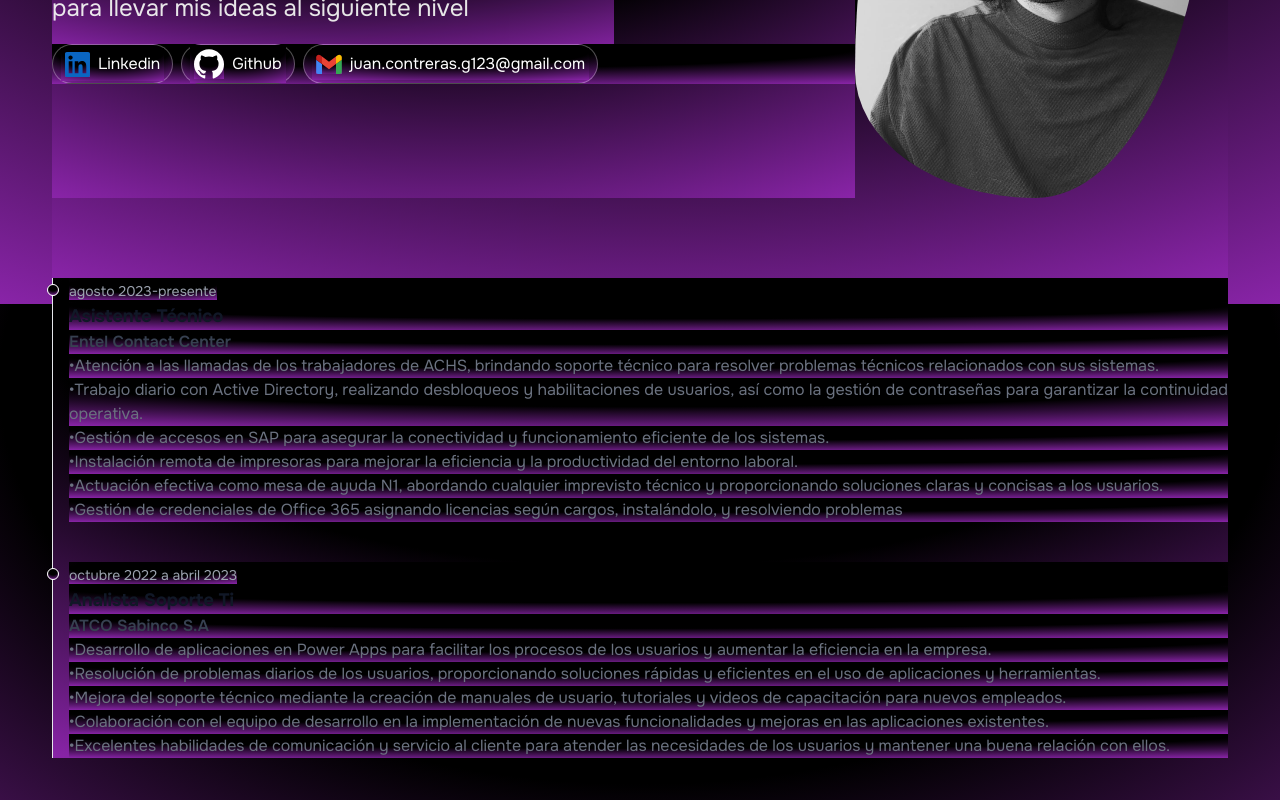
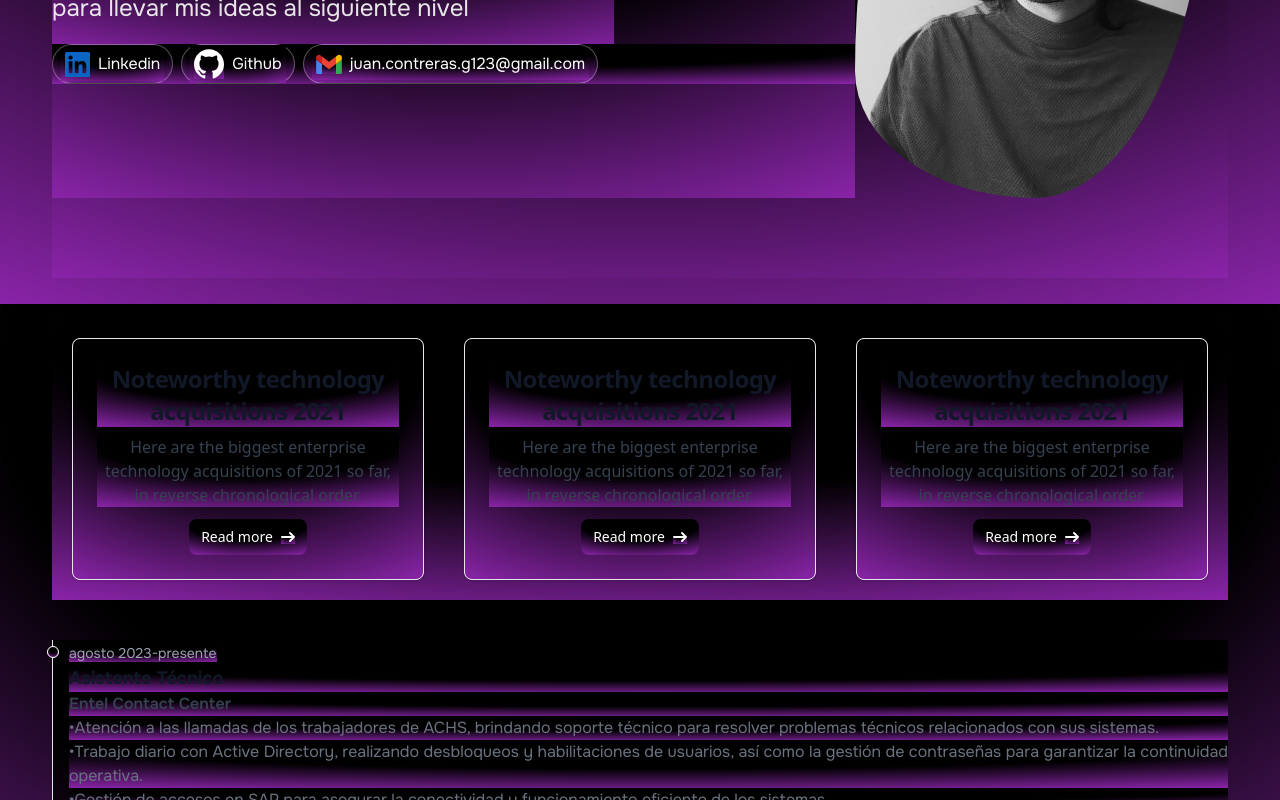
Before and after one commit to JuanContreras11/portafolio-JuanContreras, a React (Vite) app: page / in a window 1280 px wide. Shown: the part 496-1296 px from the top of the page. Built offline with nearby package versions, Linux system fonts and the light colour scheme.

Commit message:
creacion componente proyectos

```diff
--- a/src/App.jsx
+++ b/src/App.jsx
@@ -2,12 +2,14 @@
 import Header from "./components/Header";
 import Experiencia from "./components/Experiencia";
 import Section from "./components/Section";
+import Proyectos from "./components/Proyectos";
 
 function App() {
   return (
     <>
       <Header></Header>
       <Section/>
+      <Proyectos />
       <Experiencia />
       {/* agregar iconos de lenguajes y que aparezcan y desaparezcan */}
     </>
--- /dev/null
+++ b/src/components/Proyectos.jsx
@@ -0,0 +1,108 @@
+import React from "react";
+
+const Proyectos = () => {
+  return (
+    <div className="my-10 p-5 flex gap-10">
+      <div class="max-w-sm p-6 bg-white border border-gray-200 rounded-lg shadow dark:bg-gray-800 dark:border-gray-700">
+        <a href="#">
+          <h5 class="mb-2 text-2xl font-bold tracking-tight text-gray-900 dark:text-white">
+            Noteworthy technology acquisitions 2021
+          </h5>
+        </a>
+        <p class="mb-3 font-normal text-gray-700 dark:text-gray-400">
+          Here are the biggest enterprise technology acquisitions of 2021 so
+          far, in reverse chronological order.
+        </p>
+        <a
+          href="#"
+          class="inline-flex items-center px-3 py-2 text-sm font-medium text-center text-white bg-blue-700 rounded-lg hover:bg-blue-800 focus:ring-4 focus:outline-none focus:ring-blue-300 dark:bg-blue-600 dark:hover:bg-blue-700 dark:focus:ring-blue-800"
+        >
+          Read more
+          <svg
+            class="rtl:rotate-180 w-3.5 h-3.5 ms-2"
+            aria-hidden="true"
+            xmlns="http://www.w3.org/2000/svg"
+            fill="none"
+            viewBox="0 0 14 10"
+          >
+            <path
+              stroke="currentColor"
+              stroke-linecap="round"
+              stroke-linejoin="round"
+              stroke-width="2"
+              d="M1 5h12m0 0L9 1m4 4L9 9"
+            />
+          </svg>
+        </a>
+      </div>
+
+      <div class="max-w-sm p-6 bg-white border border-gray-200 rounded-lg shadow dark:bg-gray-800 dark:border-gray-700">
+        <a href="#">
+          <h5 class="mb-2 text-2xl font-bold tracking-tight text-gray-900 dark:text-white">
+            Noteworthy technology acquisitions 2021
+          </h5>
+        </a>
+        <p class="mb-3 font-normal text-gray-700 dark:text-gray-400">
+          Here are the biggest enterprise technology acquisitions of 2021 so
+          far, in reverse chronological order.
+        </p>
+        <a
+          href="#"
+          class="inline-flex items-center px-3 py-2 text-sm font-medium text-center text-white bg-blue-700 rounded-lg hover:bg-blue-800 focus:ring-4 focus:outline-none focus:ring-blue-300 dark:bg-blue-600 dark:hover:bg-blue-700 dark:focus:ring-blue-800"
+        >
+          Read more
+          <svg
+            class="rtl:rotate-180 w-3.5 h-3.5 ms-2"
+            aria-hidden="true"
+            xmlns="http://www.w3.org/2000/svg"
+            fill="none"
+            viewBox="0 0 14 10"
+          >
+            <path
+              stroke="currentColor"
+              stroke-linecap="round"
+              stroke-linejoin="round"
+              stroke-width="2"
+              d="M1 5h12m0 0L9 1m4 4L9 9"
+            />
+          </svg>
+        </a>
+      </div>
+
+      <div class="max-w-sm p-6 bg-white border border-gray-200 rounded-lg shadow dark:bg-gray-800 dark:border-gray-700">
+        <a href="#">
+          <h5 class="mb-2 text-2xl font-bold tracking-tight text-gray-900 dark:text-white">
+            Noteworthy technology acquisitions 2021
+          </h5>
+        </a>
+        <p class="mb-3 font-normal text-gray-700 dark:text-gray-400">
+          Here are the biggest enterprise technology acquisitions of 2021 so
+          far, in reverse chronological order.
+        </p>
+        <a
+          href="#"
+          class="inline-flex items-center px-3 py-2 text-sm font-medium text-center text-white bg-blue-700 rounded-lg hover:bg-blue-800 focus:ring-4 focus:outline-none focus:ring-blue-300 dark:bg-blue-600 dark:hover:bg-blue-700 dark:focus:ring-blue-800"
+        >
+          Read more
+          <svg
+            class="rtl:rotate-180 w-3.5 h-3.5 ms-2"
+            aria-hidden="true"
+            xmlns="http://www.w3.org/2000/svg"
+            fill="none"
+            viewBox="0 0 14 10"
+          >
+            <path
+              stroke="currentColor"
+              stroke-linecap="round"
+              stroke-linejoin="round"
+              stroke-width="2"
+              d="M1 5h12m0 0L9 1m4 4L9 9"
+            />
+          </svg>
+        </a>
+      </div>
+    </div>
+  );
+};
+
+export default Proyectos;
```
